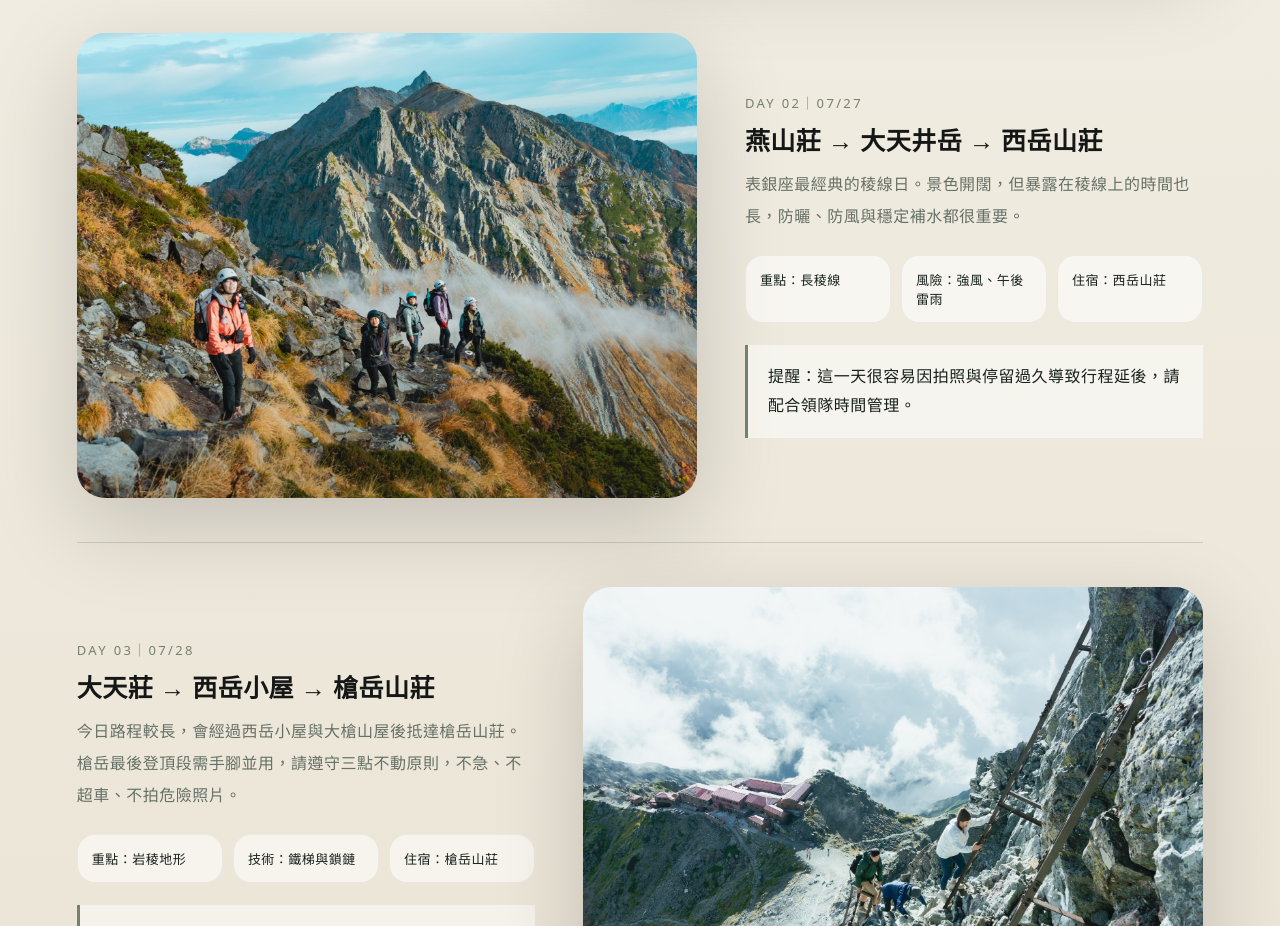
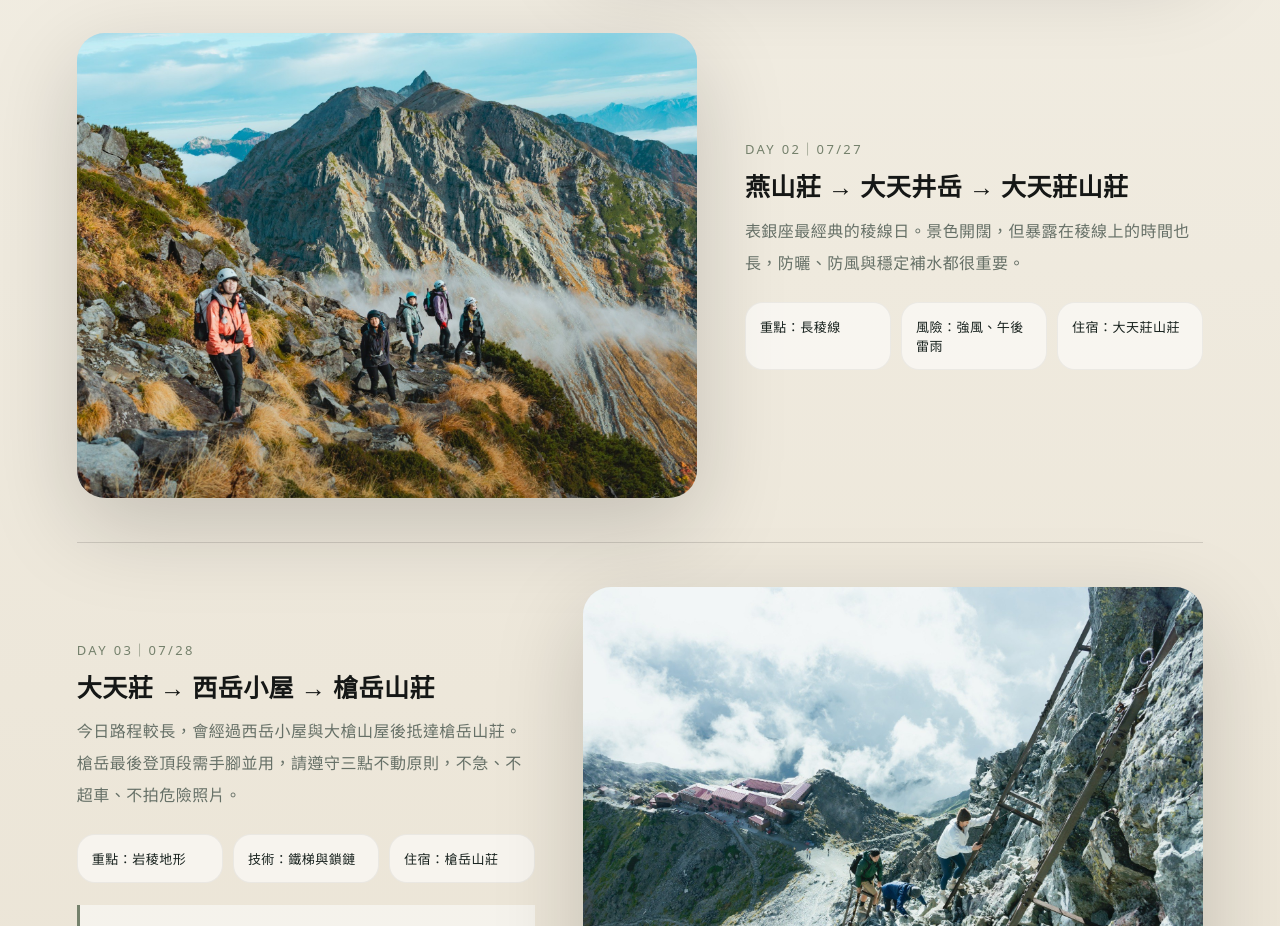
Before and after one commit to ipe2230-alt/omote-ginza-guide, a plain HTML site: page index.html in a window 1280 px wide. Shown: the part 6460-7386 px from the top of the page. Drawn offline with Linux system fonts and the light colour scheme.

Commit message:
Update index.html

```diff
--- a/index.html
+++ b/index.html
@@ -231,10 +231,9 @@
       <article class="day-card">
         <div class="day-copy">
           <div class="num">DAY 02｜07/27</div>
-          <h3>燕山莊 → 大天井岳 → 西岳山莊</h3>
+          <h3>燕山莊 → 大天井岳 → 大天莊山莊</h3>
           <p>表銀座最經典的稜線日。景色開闊，但暴露在稜線上的時間也長，防曬、防風與穩定補水都很重要。</p>
-          <div class="specs"><div class="spec">重點：長稜線</div><div class="spec">風險：強風、午後雷雨</div><div class="spec">住宿：西岳山莊</div></div>
-          <div class="note">提醒：這一天很容易因拍照與停留過久導致行程延後，請配合領隊時間管理。</div>
+          <div class="specs"><div class="spec">重點：長稜線</div><div class="spec">風險：強風、午後雷雨</div><div class="spec">住宿：大天莊山莊</div></div>
         </div>
         <div class="photo-card"><img src="assets/group.jpg" alt="表銀座稜線隊伍"></div>
       </article>
```
